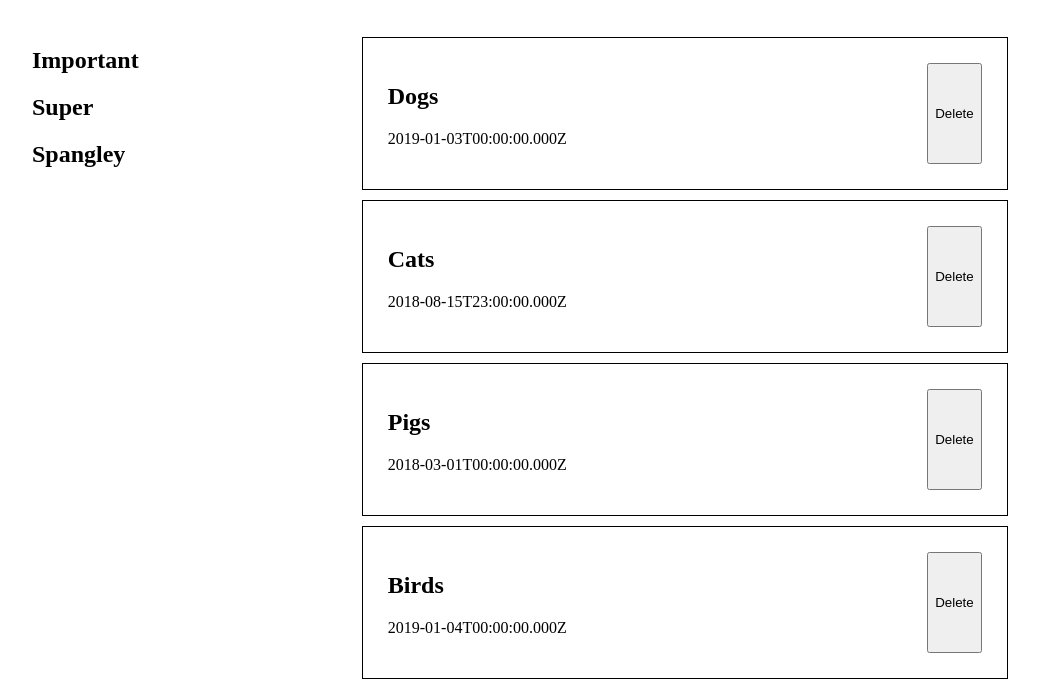
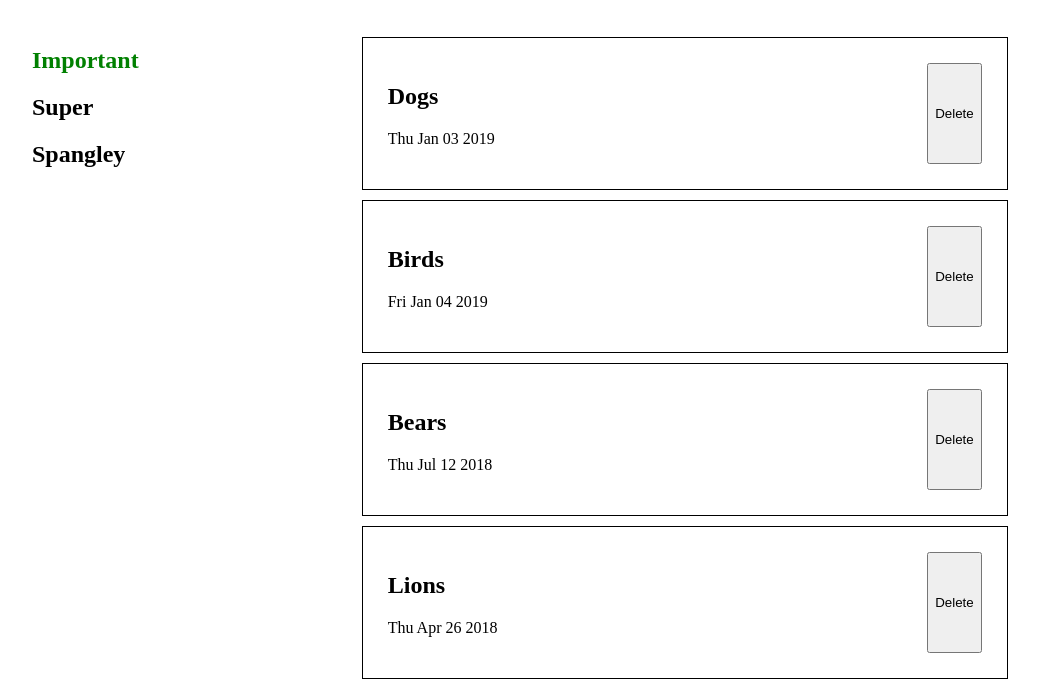
Before and after one commit to eyeaxamsterdam/Noteful-Router, a React app: page /folder/b0715efe-ffaf-11e8-8eb2-f2801f1b9fd1 in a window 1280 px wide. Shown: the part 85-771 px from the top of the page, without its empty margins (116-1155 px from the left). Built offline with nearby package versions, Linux system fonts and the light colour scheme.

Commit message:
up-to-date

```diff
--- a/src/App/App.css
+++ b/src/App/App.css
@@ -23,3 +23,12 @@ html {
 .mainContent {
   display: flex;
 }
+
+a {
+  text-decoration: none;
+  color: black;
+}
+
+.active {
+  color: green;
+}
--- a/src/App/App.js
+++ b/src/App/App.js
@@ -4,17 +4,27 @@ import "./App.css";
 import dummyStore from "../dummy-store";
 import NoteListMain from "../NoteListMain/NoteListMain";
 import NoteListNav from "../NoteListNav/NoteListNav";
+import { BrowserRouter as Router, Route } from "react-router-dom";
+import NoteDetails from "../NoteDetails/NoteDetails";
 
 export default class App extends Component {
+  state = {
+    notes: [],
+    folders: [],
+  };
+
   render() {
     return (
-      <>
+      <Router>
         <Header className="header" content={dummyStore.notes[0].name} />
         <main className="mainContent">
-          <NoteListNav />
-          <NoteListMain />
+          <Route exact path="/" component={NoteListNav} />
+          <Route exact path="/" component={NoteListMain} />
+          <Route path="/folder/:folderId" component={NoteListNav} />
+          <Route path="/folder/:folderId" component={NoteListMain} />
+          <Route path="/note/:noteId" component={NoteDetails} />
         </main>
-      </>
+      </Router>
     );
   }
 }
--- a/src/Header.js
+++ b/src/Header.js
@@ -1,9 +1,13 @@
 import React from "react";
 import "./dummy-store";
+import { Link } from "react-router-dom";
+
 export default function Header(props) {
   return (
-    <div>
-      <h1 className={props.className}>Noteful</h1>
+    <div className="header">
+      <Link to="/">
+        <h1 className={props.className}>Noteful</h1>
+      </Link>
     </div>
   );
 }
--- a/src/Note/Note.js
+++ b/src/Note/Note.js
@@ -1,13 +1,16 @@
 //the notecard
 import React from "react";
 import "./Note.css";
+import { Link } from "react-router-dom";
 
 export default function Note(props) {
   return (
     <div className="noteCard">
-      <div>
-        <h2>{props.name}</h2>
-        <p>{props.date}</p>
+      <div className="cardFlex">
+        <Link to={`/note/${props.id}`}>
+          <h2>{props.name}</h2>
+        </Link>
+        <p>{new Date(props.modified).toDateString()}</p>
       </div>
       <button>Delete</button>
     </div>
--- /dev/null
+++ b/src/NoteDetails/NoteDetails.js
@@ -0,0 +1,15 @@
+import React from "react";
+import dummyStore from "../dummy-store";
+import Note from "../Note/Note";
+export default function NoteDetails(props) {
+  const note = dummyStore.notes.find(
+    (note) => note.id === props.match.params.noteId
+  );
+  return (
+    <div>
+      <Note {...note} />
+      <p>{note.content}</p>
+      <button onClick={() => props.history.goBack()}>back.</button>
+    </div>
+  );
+}
--- a/src/NoteListMain/NoteListMain.js
+++ b/src/NoteListMain/NoteListMain.js
@@ -4,13 +4,16 @@ import dummyStore from "../dummy-store";
 import Note from "../Note/Note";
 import "./NoteListMain.css";
 
-export default function NoteListMain() {
-  const noteListBank = dummyStore.notes;
-
+export default function NoteListMain(props) {
+  const notes = props.match.params.folderId
+    ? dummyStore.notes.filter(
+        (note) => note.folderId === props.match.params.folderId
+      )
+    : dummyStore.notes;
   return (
     <div className="NoteListMain List">
-      {noteListBank.map((i) => {
-        return <Note name={i.name} date={i.modified} />;
+      {notes.map((note, i) => {
+        return <Note {...note} key={i} />;
       })}
     </div>
   );
--- a/src/NoteListNav/NoteListNav.css
+++ b/src/NoteListNav/NoteListNav.css
@@ -1,3 +1,8 @@
 .folders {
   flex-basis: 33%;
 }
+
+.listNav:hover {
+  color: green;
+  cursor: pointer;
+}
--- a/src/NoteListNav/NoteListNav.js
+++ b/src/NoteListNav/NoteListNav.js
@@ -1,13 +1,27 @@
 //Sidebar on main page
 import React from "react";
 import dummyStore from "../dummy-store";
+import { Link } from "react-router-dom";
 import "./NoteListNav.css";
 
-export default function NoteListNav() {
+export default function NoteListNav(props) {
   return (
     <div className="folders">
-      {dummyStore.folders.map((i) => {
-        return <h2 className="listNav">{i.name}</h2>;
+      {dummyStore.folders.map((folder, i) => {
+        return (
+          <Link key={i} to={"/folder/" + folder.id}>
+            <h2
+              id={folder.id}
+              className={`listNav ${
+                props.match.params.folderId &&
+                props.match.params.folderId === folder.id &&
+                "active"
+              }`}
+            >
+              {folder.name}
+            </h2>
+          </Link>
+        );
       })}
     </div>
   );
```
